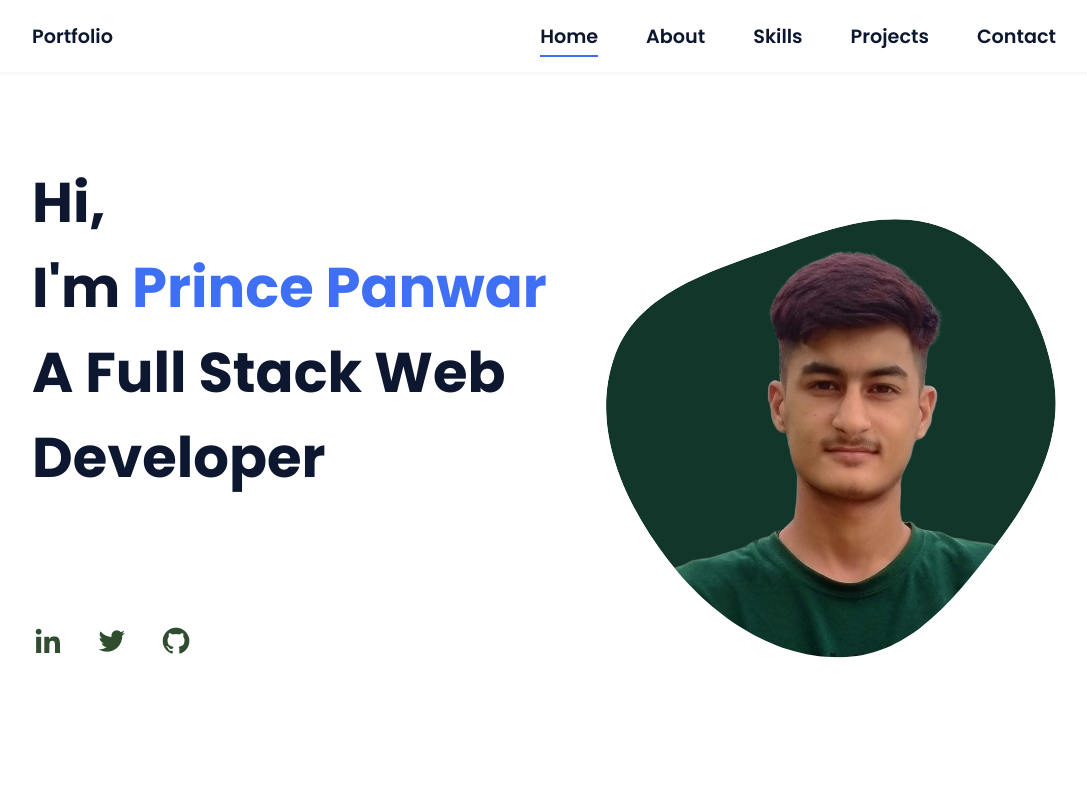
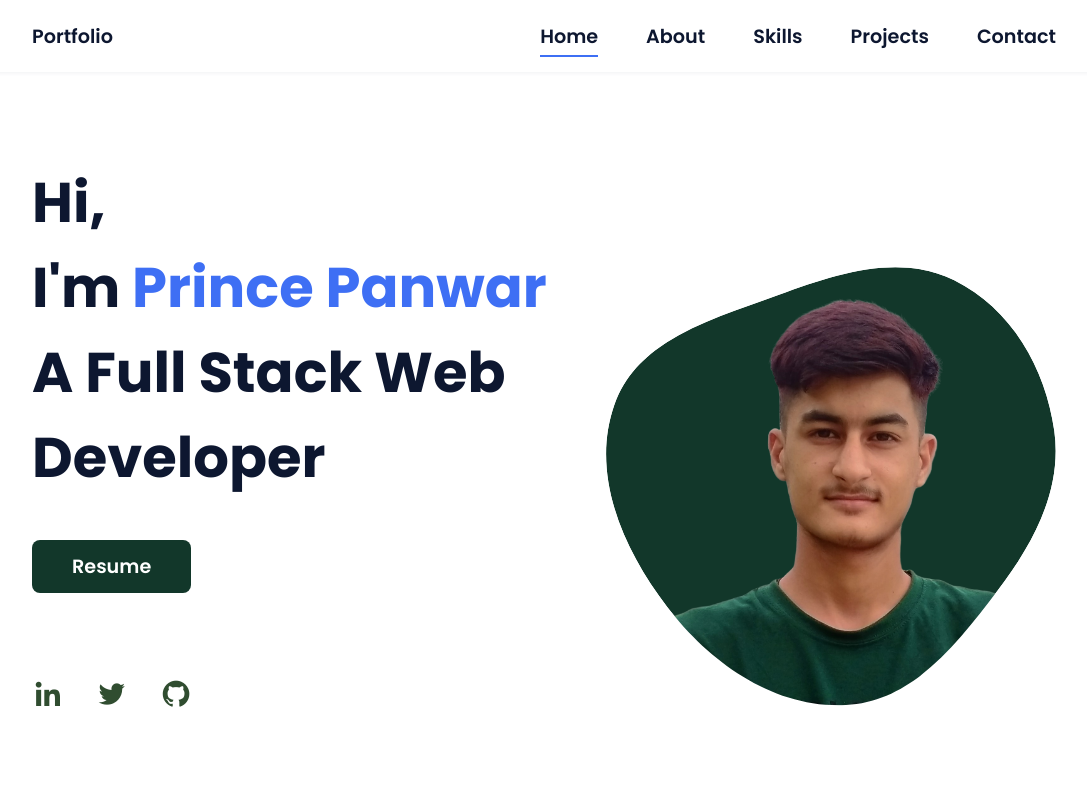
Before and after one commit to prince4panwar/prince4panwar.github.io, a plain HTML site: page index.html in a window 1280 px wide. Shown: the top 800 px of the page, without its empty margins (96-1183 px from the left). Drawn offline with nearby package versions, Linux system fonts and the light colour scheme.

Commit message:
Update index.html

```diff
--- a/index.html
+++ b/index.html
@@ -49,7 +49,7 @@
                         Web <br>
                         Developer</h1>
 
-<!--                     <a href="#" class="button">Contact</a> -->
+                    <a href="#" class="button">Resume</a>
                 </div>
 
                 <div class="home__social">
```
